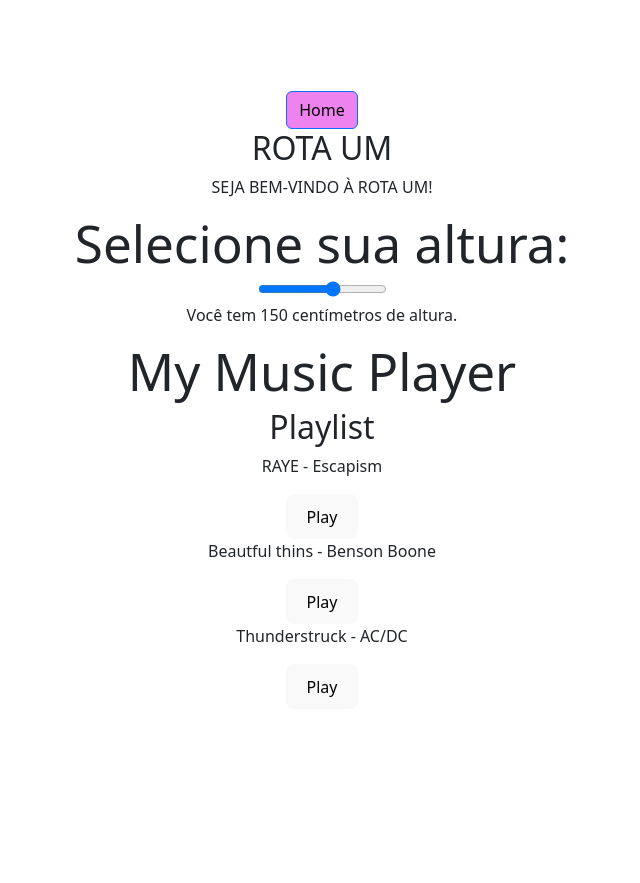
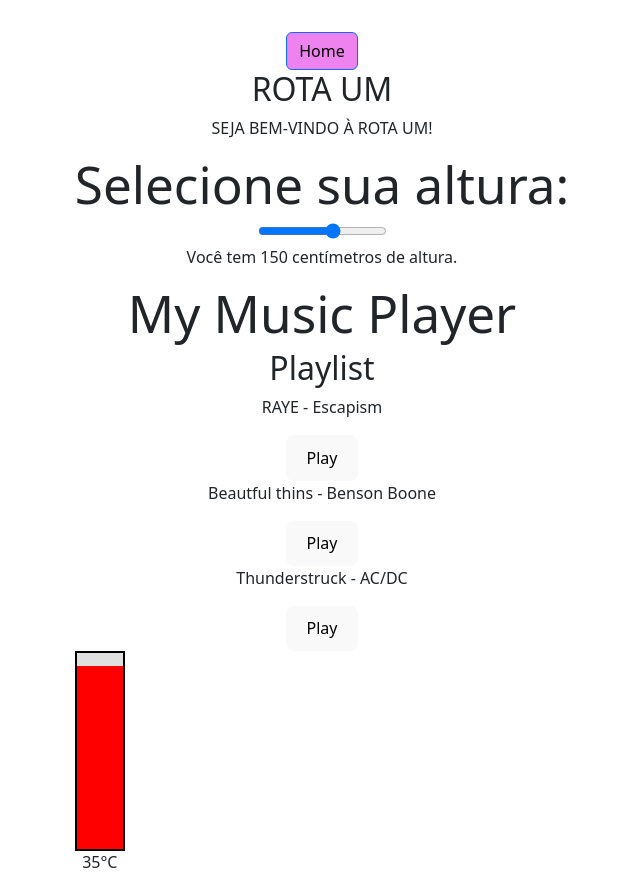
Before and after one commit to euannerocha/tres_meia_meia_code, a React (Vite) app in the folder code_tres_meia_meia/: page /rota_um in a window 1280 px wide. Shown: the whole page, without its empty margins (318-958 px from the left). Before the commit the page ends 800 px from the top, so only its background shows below. Built offline with nearby package versions, Linux system fonts and the light colour scheme.

Commit message:
termometro

```diff
--- /dev/null
+++ b/code_tres_meia_meia/src/progresso/Abril/dia_98/Termometro.css
@@ -0,0 +1,21 @@
+.termometro {
+  width: 50px;
+  height: 200px;
+  border: 2px solid black;
+  position: relative;
+  background-color: #e0e0e0;
+}
+
+.temperatura {
+  width: 100%;
+  position: absolute;
+  bottom: 0;
+  background-color: red;
+}
+
+.temperatura-atual {
+  position: absolute;
+  width: 100%;
+  bottom: -25px;
+  text-align: center;
+}
--- /dev/null
+++ b/code_tres_meia_meia/src/progresso/Abril/dia_98/index.tsx
@@ -0,0 +1,27 @@
+import React from "react";
+import "./Termometro.css";
+
+interface TermometroProps {
+  temperatura: number;
+}
+
+const Termometro: React.FC<TermometroProps> = ({ temperatura }) => {
+  const minTemp = -20;
+  const maxTemp = 40;
+  const alturaTotal = 200;
+
+  const alturaTemperatura =
+    ((temperatura - minTemp) / (maxTemp - minTemp)) * alturaTotal;
+
+  return (
+    <div className="termometro">
+      <div
+        className="temperatura"
+        style={{ height: `${alturaTemperatura}px` }}
+      />
+      <div className="temperatura-atual">{temperatura}°C</div>
+    </div>
+  );
+};
+
+export default Termometro;
--- a/code_tres_meia_meia/src/progresso/Fevereiro/dia_44/dia_quarenta_e_quatro.tsx
+++ b/code_tres_meia_meia/src/progresso/Fevereiro/dia_44/dia_quarenta_e_quatro.tsx
@@ -3,6 +3,7 @@ import React from "react";
 import { ButtonGoToHome } from "../../Marco/dia_88";
 import { MinhaAltura } from "../../Marco/dia_89";
 import Playlist from "../../Abril/dia_97";
+import Termometro from "../../Abril/dia_98";
 
 const RotaUm: React.FC = () => {
   const songs = [
@@ -38,6 +39,7 @@ const RotaUm: React.FC = () => {
         <h1>My Music Player</h1>
         <Playlist songs={songs} />
       </div>
+      <Termometro temperatura={35} />
     </div>
   );
 };
```
